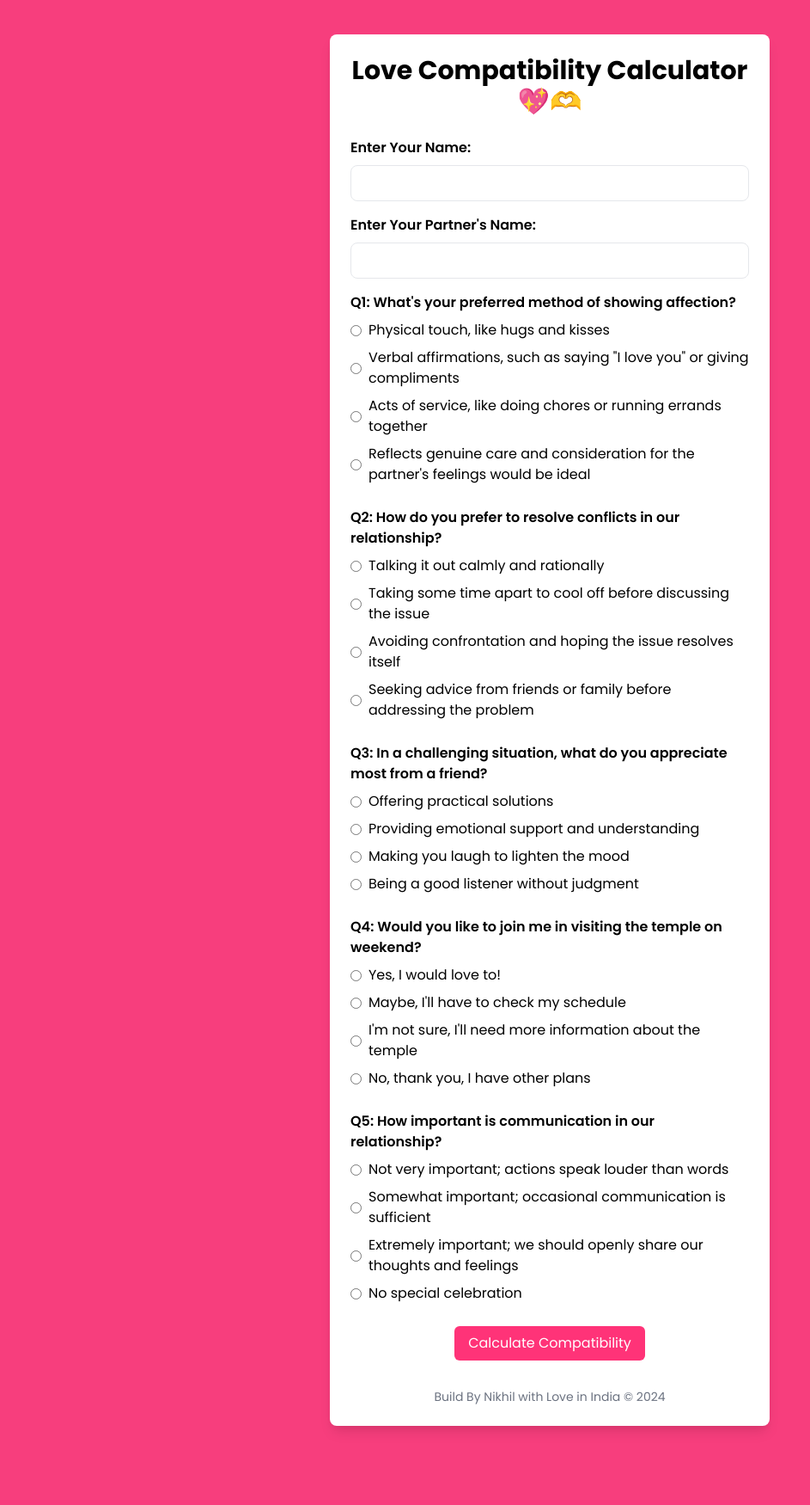
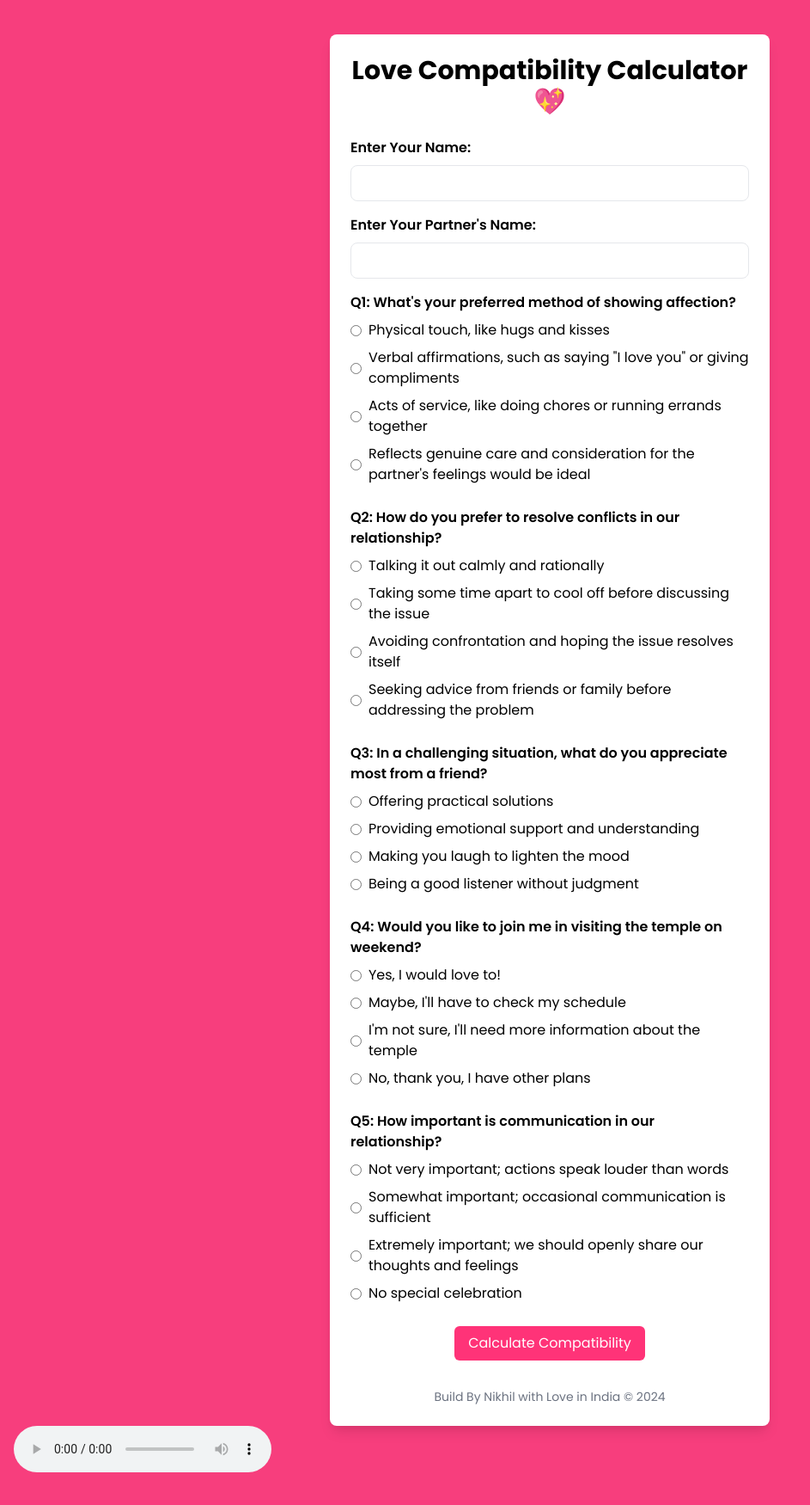
Before and after one commit to nikhildindokar/Love-Compatibility-Calculator, a plain HTML site: page index.html in a window 1280 px wide. Shown: the whole page at 86% size, without its empty margins (0-943 px from the left). Before the commit the page ends 1698 px from the top, so only its background shows below. Drawn offline with nearby package versions, Linux system fonts and the light colour scheme.

Commit message:
Update index.html

```diff
--- a/index.html
+++ b/index.html
@@ -26,7 +26,7 @@
 </head>
 <body class="py-10 px-4">
   <div class="max-w-lg mx-auto bg-white p-6 rounded-lg shadow-lg">
-    <h1 class="text-3xl font-bold mb-6 text-center">Love Compatibility Calculator 💖🫶</h1>
+    <h1 class="text-3xl font-bold mb-6 text-center">Love Compatibility Calculator 💖</h1>
     <form id="compatibilityForm" class="space-y-4">
       <div>
         <label for="name1" class="block mb-2">Enter Your Name:</label>
@@ -155,7 +155,7 @@
     </div>
     <footer class="text-center text-gray-500 text-sm mt-8">Build By Nikhil with Love in India © 2024</footer>
   </div>
-  <audio style="display:none"; controls crossorigin="anonymous">
+  <audio controls crossorigin="anonymous">
     <source  src="https://drive.lienuc.com/uc?id=1LgQjyegUlNxsl_i0graeb7Of17iaH9kr">
   </audio>
 
```
